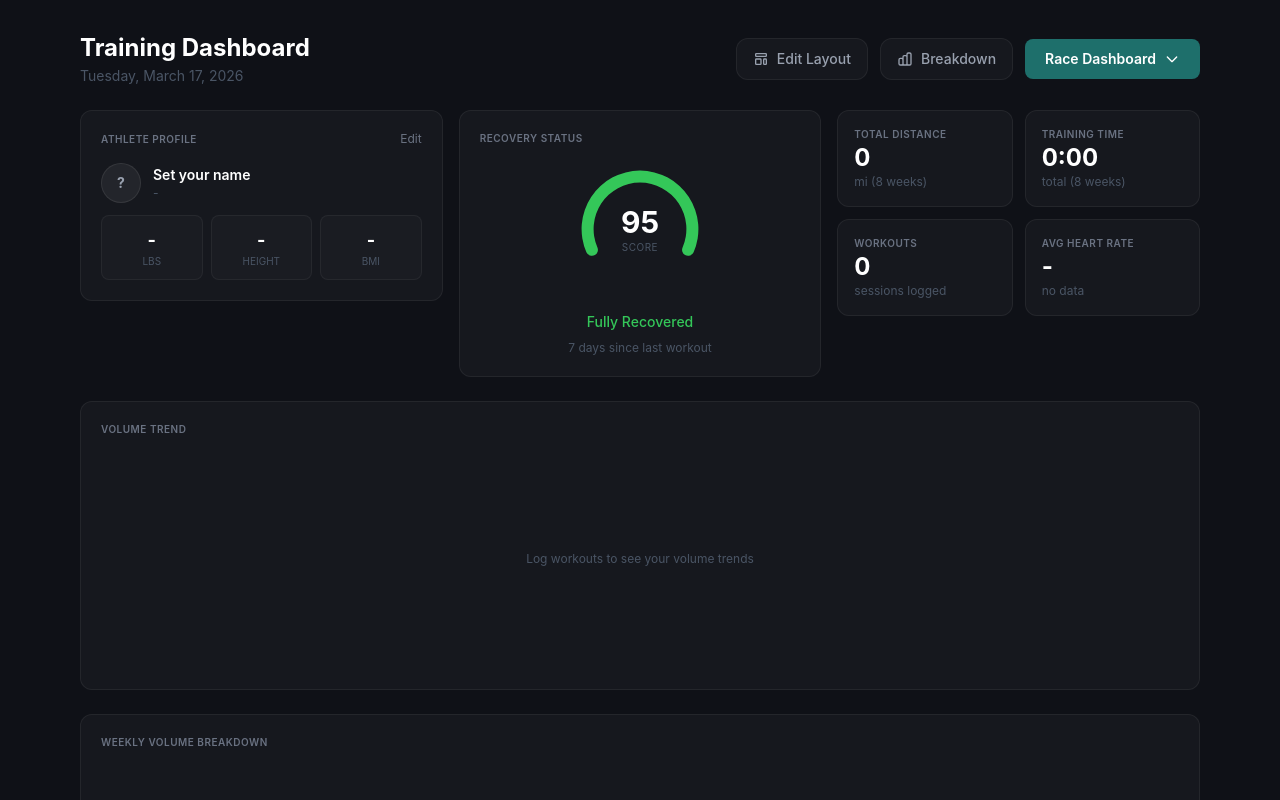
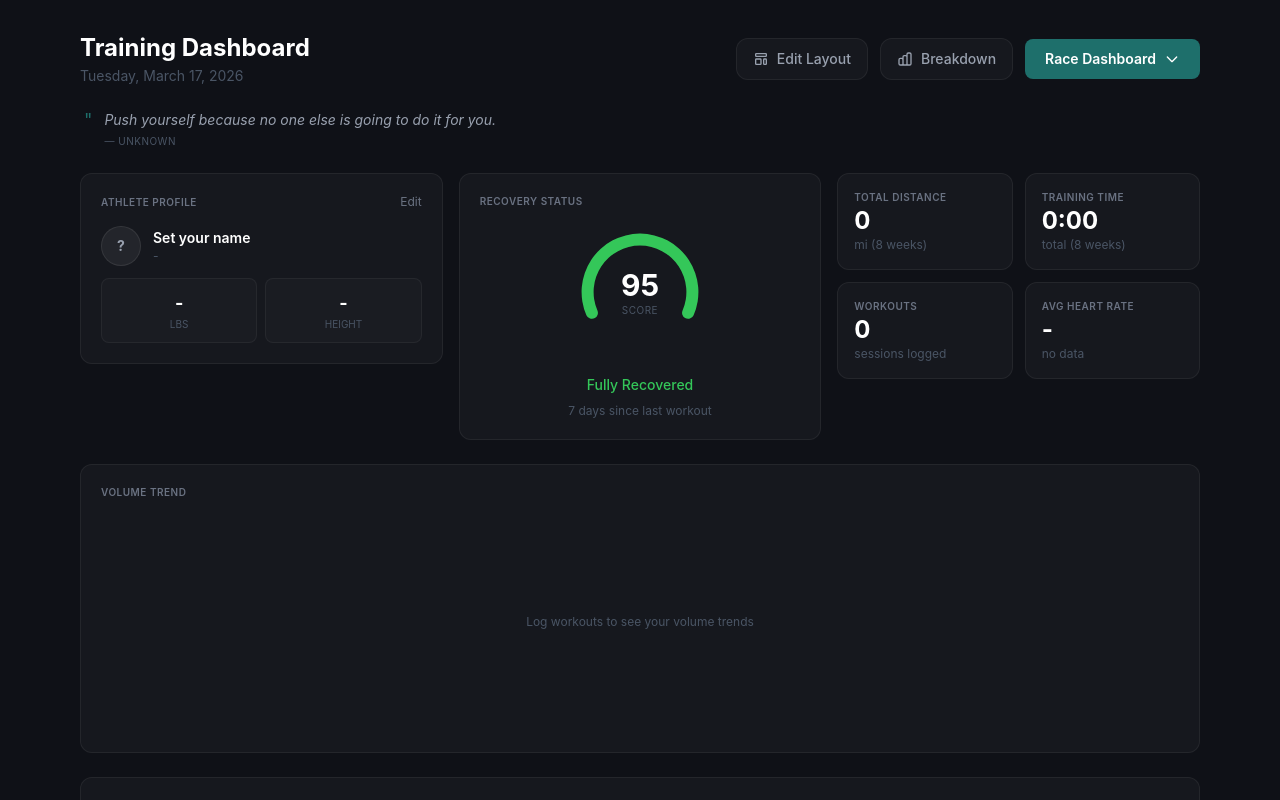
Before and after one commit to danieldomai/Fitness-App, a React (Vite) app: page / in a window 1280 px wide. Shown: the top 800 px of the page. Built offline with nearby package versions, Linux system fonts and the light colour scheme.

Commit message:
Add rotating motivational quote and remove BMI from profile
- 24 motivational quotes that rotate every 10 minutes
- Displayed below the header menu with teal accent
- Removed BMI card and body classification labels from profile

Co-Authored-By: Claude Opus 4.6 <noreply@anthropic.com>

```diff
--- a/src/components/HomePage.tsx
+++ b/src/components/HomePage.tsx
@@ -60,6 +60,33 @@ const CHART_COLORS: Record<string, string> = {
   'wall-balls': '#EC4899',
 };
 
+const QUOTES = [
+  { text: 'The only bad workout is the one that didn\'t happen.', author: 'Unknown' },
+  { text: 'Success isn\'t always about greatness. It\'s about consistency.', author: 'Dwayne Johnson' },
+  { text: 'The pain you feel today will be the strength you feel tomorrow.', author: 'Arnold Schwarzenegger' },
+  { text: 'Don\'t limit your challenges. Challenge your limits.', author: 'Jerry Dunn' },
+  { text: 'It\'s supposed to be hard. If it were easy, everyone would do it.', author: 'Tom Hanks' },
+  { text: 'Your body can stand almost anything. It\'s your mind that you have to convince.', author: 'Andrew Murphy' },
+  { text: 'The difference between try and triumph is a little umph.', author: 'Marvin Phillips' },
+  { text: 'Motivation is what gets you started. Habit is what keeps you going.', author: 'Jim Ryun' },
+  { text: 'Run when you can, walk if you have to, crawl if you must; just never give up.', author: 'Dean Karnazes' },
+  { text: 'The clock is ticking. Are you becoming the person you want to be?', author: 'Greg Plitt' },
+  { text: 'Strength does not come from physical capacity. It comes from an indomitable will.', author: 'Mahatma Gandhi' },
+  { text: 'The real workout starts when you want to stop.', author: 'Ronnie Coleman' },
+  { text: 'Suffer the pain of discipline or suffer the pain of regret.', author: 'Jim Rohn' },
+  { text: 'Champions aren\'t made in gyms. Champions are made from something deep inside them.', author: 'Muhammad Ali' },
+  { text: 'The body achieves what the mind believes.', author: 'Napoleon Hill' },
+  { text: 'You don\'t have to be extreme, just consistent.', author: 'Unknown' },
+  { text: 'If it doesn\'t challenge you, it won\'t change you.', author: 'Fred DeVito' },
+  { text: 'Every champion was once a contender that refused to give up.', author: 'Rocky Balboa' },
+  { text: 'Training is the opposite of hoping.', author: 'Mark Twight' },
+  { text: 'Sweat is just fat crying.', author: 'Unknown' },
+  { text: 'The only person you are destined to become is the person you decide to be.', author: 'Ralph Waldo Emerson' },
+  { text: 'What seems impossible today will one day become your warm-up.', author: 'Unknown' },
+  { text: 'Discipline is choosing between what you want now and what you want most.', author: 'Abraham Lincoln' },
+  { text: 'Push yourself because no one else is going to do it for you.', author: 'Unknown' },
+];
+
 export default function HomePage({ onSelect, onBreakdown }: Props) {
   const [profile, setProfile] = useState<UserProfile>(() =>
     loadFromStorage('user-profile', { name: '', age: '', weight: '', height: '', gender: '' })
@@ -86,6 +113,17 @@ export default function HomePage({ onSelect, onBreakdown }: Props) {
   const [dragIndex, setDragIndex] = useState<number | null>(null);
   const [dragOverIndex, setDragOverIndex] = useState<number | null>(null);
   const dropdownRef = useRef<HTMLDivElement>(null);
+
+  // Quote that rotates every 10 minutes
+  const getQuoteIndex = () => Math.floor(Date.now() / (10 * 60 * 1000)) % QUOTES.length;
+  const [quoteIndex, setQuoteIndex] = useState(getQuoteIndex);
+
+  useEffect(() => {
+    const interval = setInterval(() => {
+      setQuoteIndex(getQuoteIndex());
+    }, 60 * 1000); // check every minute
+    return () => clearInterval(interval);
+  }, []);
 
   useEffect(() => {
     const handler = (e: MouseEvent) => {
@@ -272,15 +310,6 @@ export default function HomePage({ onSelect, onBreakdown }: Props) {
     };
   }, [weekKeys, currentWeekKey]);
 
-  const bmi = useMemo(() => {
-    const w = parseFloat(profile.weight);
-    const h = parseFloat(profile.height);
-    if (!w || !h || h === 0) return null;
-    return Math.round((w / (h * h)) * 703 * 10) / 10;
-  }, [profile.weight, profile.height]);
-
-  const bmiLabel = bmi ? (bmi < 18.5 ? 'Underweight' : bmi < 25 ? 'Normal' : bmi < 30 ? 'Overweight' : 'Obese') : null;
-
   const tooltipStyle = {
     backgroundColor: 'rgba(15, 17, 23, 0.95)',
     border: '1px solid rgba(255,255,255,0.08)',
@@ -346,7 +375,7 @@ export default function HomePage({ onSelect, onBreakdown }: Props) {
               </div>
             </div>
           </div>
-          <div className="grid grid-cols-3 gap-2">
+          <div className="grid grid-cols-2 gap-2">
             <div className="bg-white/[0.02] rounded-lg p-2.5 text-center border border-white/[0.05]">
               <div className="text-lg font-bold text-white">{profile.weight || '-'}</div>
               <div className="text-[10px] text-gray-600 uppercase">lbs</div>
@@ -357,12 +386,7 @@ export default function HomePage({ onSelect, onBreakdown }: Props) {
               </div>
               <div className="text-[10px] text-gray-600 uppercase">height</div>
             </div>
-            <div className="bg-white/[0.02] rounded-lg p-2.5 text-center border border-white/[0.05]">
-              <div className="text-lg font-bold text-white">{bmi ?? '-'}</div>
-              <div className="text-[10px] text-gray-600 uppercase">bmi</div>
-            </div>
           </div>
-          {bmi && <div className="text-xs text-gray-500 text-center">{bmiLabel}</div>}
         </div>
       )}
     </div>
@@ -664,6 +688,15 @@ export default function HomePage({ onSelect, onBreakdown }: Props) {
         </div>
       </div>
 
+      {/* Quote of the Hour */}
+      <div className="flex items-start gap-3 px-1">
+        <span className="text-[#1E6F6B] text-lg leading-none mt-0.5">"</span>
+        <div>
+          <p className="text-sm text-gray-400 italic">{QUOTES[quoteIndex].text}</p>
+          <p className="text-[10px] text-gray-600 mt-1 uppercase tracking-wider">— {QUOTES[quoteIndex].author}</p>
+        </div>
+      </div>
+
       {/* Layout Editor Panel */}
       {editingLayout && (
         <div className="glass p-5 space-y-3">
```
